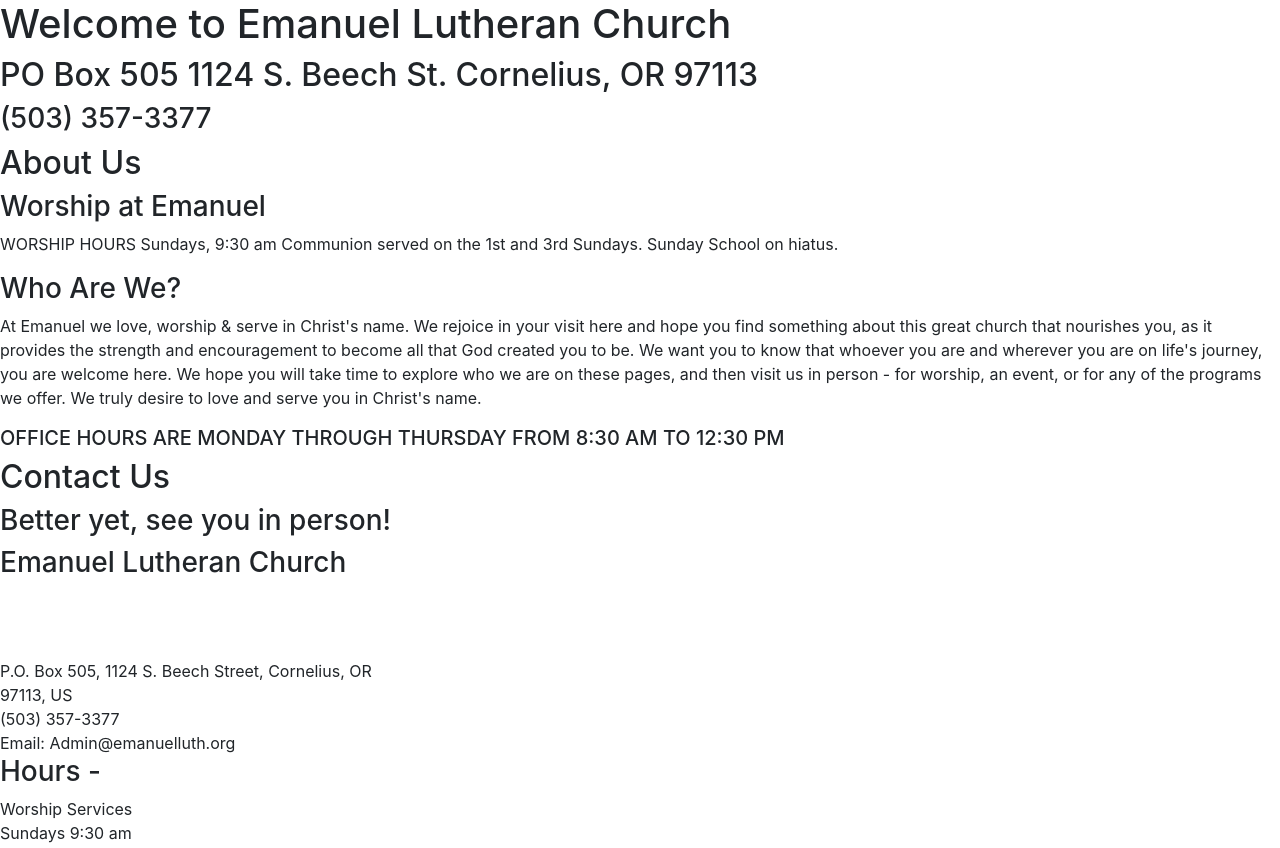
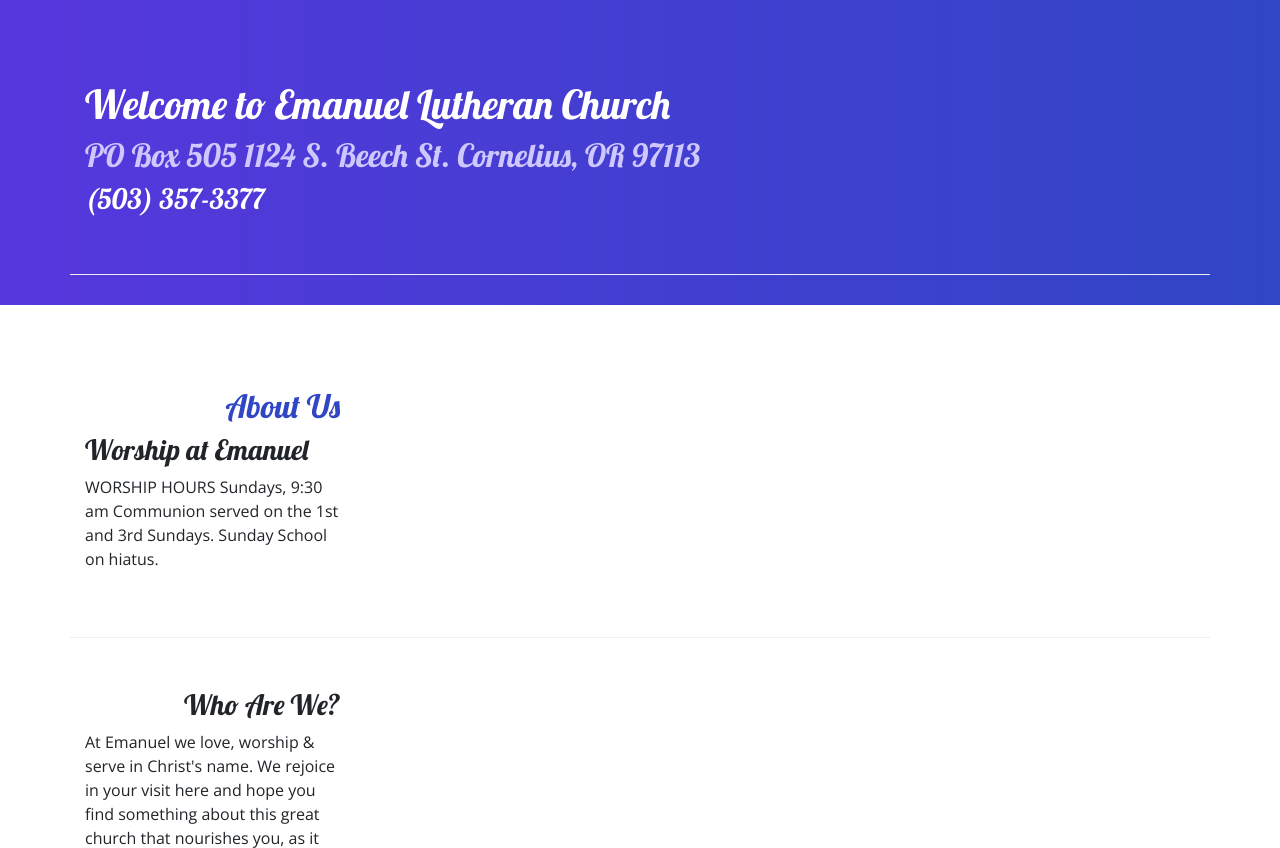
Before and after one commit to tc-rwd/NewProject1, a website: page index.html in a window 1280 px wide. Shown: the top 848 px of the page. Drawn offline with nearby package versions, Linux system fonts and the light colour scheme.

Commit message:
adding css

```diff
--- /dev/null
+++ b/css/styles.css
@@ -0,0 +1,32 @@
+body {
+    font-family: "Open Sans", sans-serif;
+}
+
+h1, h2, h3, h4, h5, h6 {
+    font-family: "Lobster", cursive;
+}
+
+h2 {
+    color: #3046c5;
+}
+
+header h2 {
+    color: #cec8ff;
+}
+
+footer {
+    background-image: linear-gradient(#cec8ff, white);
+    padding: 20px 0;
+}
+
+.jumbotron {
+    padding: 30px;
+    background-image: linear-gradient(to right, #5637dd, #3046c5);
+    color: white;
+}
+
+.row-content {
+    padding: 50px 0;
+    border-bottom: 1px ridge;
+    min-height: 200px;
+}
--- a/index.html
+++ b/index.html
@@ -9,41 +9,59 @@
     <!-- Bootstrap CSS -->
     <link rel="stylesheet" href="node_modules/bootstrap/dist/css/bootstrap.min.css" />
 
+    <!-- Additional CSS must be placed after Bootstrap CSS -->
+    <link rel="stylesheet" href="https://fonts.googleapis.com/css?family=Lobster|Open+Sans" />
+    <link rel="stylesheet" href="css/styles.css" />
+
     <title>Emanuel Lutheran Church</title>
 </head>
 
 <body>
 
-    <header>
-        <div>
+    <header class="jumbotron jumbotron-fluid">
+        <div class="container">
+            <div class="row row-content">
+                <div class="col">
                     <h1>Welcome to Emanuel Lutheran Church</h1>
                     <h2>PO Box 505
                         1124 S. Beech St.
                         Cornelius, OR 97113</h2>
                     <h3>(503) 357-3377</h3>
                 </div>
+            </div>
+        </div>
     </header>
 
-    <div>
-        <h2>About Us</h2>
+    <div class="container">
+        <div class="row row-content align-items-center">
+            <div class="col-sm-4 order-sm-last col-md-3">
+                <h2 class="text-sm-right">About Us</h2>
                 <h3>Worship at Emanuel</h3>
                 <p>WORSHIP HOURS
                     Sundays, 9:30 am
                     Communion served on the 1st and 3rd Sundays.  Sunday School on hiatus.</p>
             </div>
+        </div>
 
-    <div>
-        <h3>Who Are We?</h3>
+        <div class="row row-content align-items-center">
+            <div class="col-sm-4 order-sm-last col-md-3">
+                <h3 class="text-sm-right">Who Are We?</h3>
                 <p>At Emanuel we love, worship & serve in Christ's name. We rejoice in your visit here and hope you find something  about this great church that nourishes you, as it provides the  strength and encouragement to become all that God created  you to be. We want you to know that whoever you are and  wherever you are on life's journey, you are welcome here.  We hope you will take time to explore who we are on these  pages, and then visit us in person - for worship, an event,  or for any of the programs we offer. We truly desire to love  and serve you in Christ's name.</p>
             </div>
+        </div>
 
-    <div>
+        <div class="row row-content align-items-center">
+            <div class="col-sm-4 order-sm-last col-md-3">
                 <h5>OFFICE HOURS ARE MONDAY THROUGH THURSDAY FROM
                     8:30 AM TO 12:30 PM</h5>
             </div>
+        </div>
+    </div>
 
     <footer>
-        <div>
+        <div class="container">
+            <div class="row row-content">
+                <div class="col-4 col-sm-2 offset-1">
                     <h2>Contact Us</h2>
                     <h3>Better yet, see you in person!</h3>
                     <h3>Emanuel Lutheran Church</h3>
@@ -51,7 +69,8 @@
                     <br />
                     <br />
                 </div>
-        <div>
+
+                <div class="col-sm-4 text-center">
                     P.O. Box 505, 1124 S. Beech Street, Cornelius, OR
                     <br />
                     97113, US<br />
@@ -59,10 +78,12 @@
                     (503) 357-3377<br />
                     Email: Admin@emanuelluth.org
                 </div>
-        <div>
+                <div class="col-sm-4">
                     <h3>Hours -</h3>
                     Worship Services<br />
                     Sundays 9:30 am
+                </div>
+            </div>
         </div>
     </footer>
 
```
Lines whose indentation alone changed are shown as unchanged.
